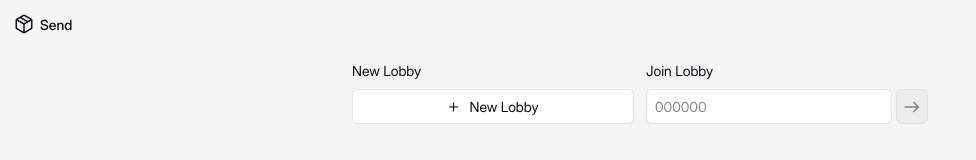
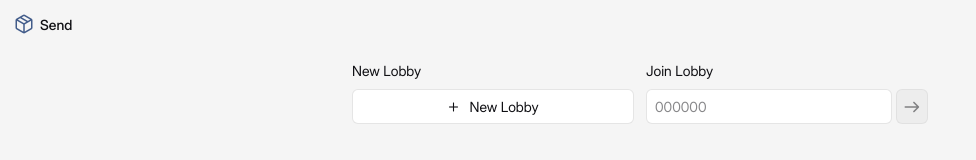
Before and after one commit to pixelpxed/pixelpxed-website, a Next.js app: page /send in a window 1280 px wide. Shown: the top 160 px of the page, without its empty margins (0-976 px from the left). Built offline with nearby package versions, Linux system fonts and the light colour scheme; a web font is replaced by a local one.

Commit message:
feat: colorized sendlogo

```diff
--- a/components/send/subcomponents/SendLogo.tsx
+++ b/components/send/subcomponents/SendLogo.tsx
@@ -3,7 +3,7 @@ import MaterialIcon from "@/components/common/MaterialIcon";
 const SendLogo = () => {
   return (
     <div className="flex items-center gap-1">
-      <MaterialIcon icon="package_2" size={24} />
+      <MaterialIcon icon="package_2" size={24} className="text-primary" />
       <p className="font-bold">Send</p>
     </div>
   );
```
